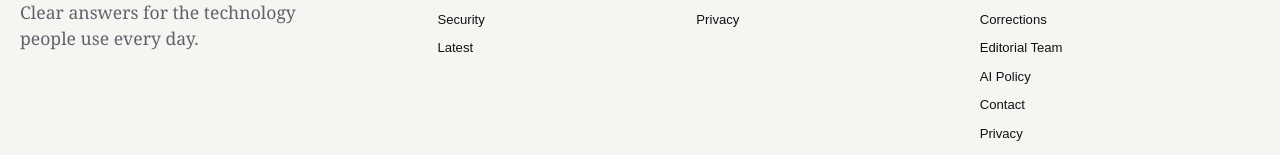
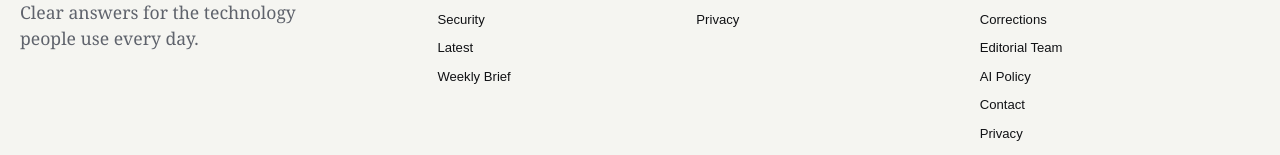
Before and after one commit to syleriofficial/Decodista, a Next.js app: page /about in a window 1280 px wide. Shown: the part 1385-1540 px from the top of the page. Built offline with nearby package versions, Linux system fonts and the light colour scheme; no server answers.

Commit message:
feat: make weekly brief discoverable in site footer

```diff
--- a/components/site-footer.tsx
+++ b/components/site-footer.tsx
@@ -16,6 +16,7 @@ export function SiteFooter() {
             <h2>Explore</h2>
             <ul>
               {NAV_ITEMS.map((item) => <li key={item.href}><Link href={item.href}>{item.label}</Link></li>)}
+              <li><Link href="/weekly">Weekly Brief</Link></li>
             </ul>
           </div>
           <div>
```
